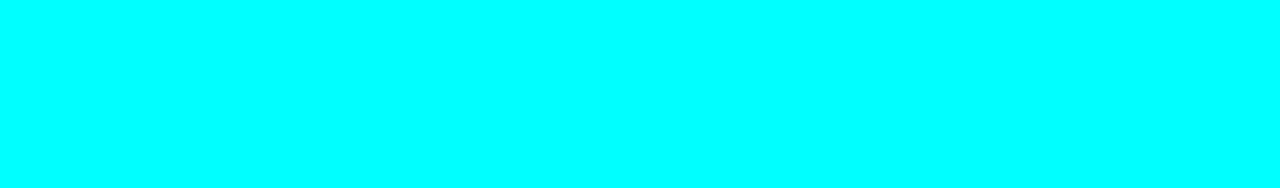
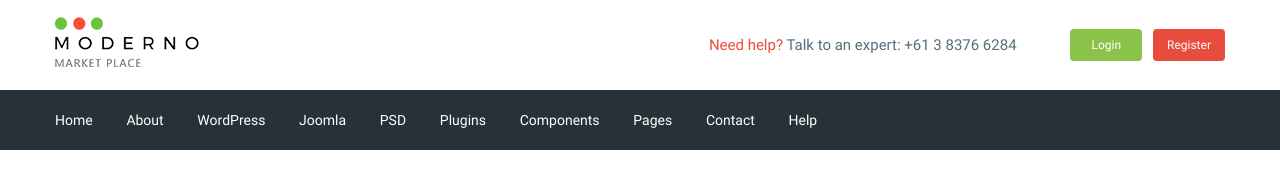
Before and after one commit to denktag/moderno, a website: page app/index.html in a window 1280 px wide. Drawn offline with nearby package versions, Linux system fonts and the light colour scheme; files that its build step writes are made by us from their sources; files whose address does not match are found by name.

Commit message:
added header

```diff
--- a/app/index.html
+++ b/app/index.html
@@ -8,7 +8,80 @@
 	<link rel="stylesheet" href="css/style.min.css">
 </head>
 <body>
-	<div class="box"></div>
+	<header class="header">
+		<div class="header__top">
+			<div class="container">
+				<div class="header__top-inner">
+					<div class="header__logo">
+						<a class="header__logo-link" href="#">
+							<img class="header__logo-image" src="images/logo.png" alt="logo">
+						</a>
+					</div>
+
+					<div class="header__text">
+						<a class="header__text-help" href="#">Need help?</a>
+							Talk to an expert:
+							<a class="header__text-phone" href="tel:61383766284">+61 3 8376 6284</a>
+					</div>
+
+					<div class="header__box">
+						<a class="header__basket" href="#"></a>
+						<a href="#" class="header__btn header__btn--login">Login</a>
+						<a href="#" class="header__btn header__btn--registr">Register</a>
+					</div>
+				</div>
+			</div>
+		</div>
+
+
+		<div class="header__menu">
+			<div class="container">
+				<nav class="menu">
+					<ul class="menu__list">
+						<li class="menu__items">
+							<a class="menu__items-link" href="#">Home</a>
+						</li>
+
+						<li class="menu__items">
+							<a class="menu__items-link" href="#">About</a>
+						</li>
+
+						<li class="menu__items">
+							<a class="menu__items-link" href="#">WordPress</a>
+						</li>
+
+						<li class="menu__items">
+							<a class="menu__items-link" href="#">Joomla</a>
+						</li>
+
+						<li class="menu__items">
+							<a class="menu__items-link" href="#">PSD</a>
+						</li>
+
+						<li class="menu__items">
+							<a class="menu__items-link" href="#">Plugins</a>
+						</li>
+
+						<li class="menu__items">
+							<a class="menu__items-link" href="#">Components</a>
+						</li>
+
+						<li class="menu__items">
+							<a class="menu__items-link" href="#">Pages</a>
+						</li>
+
+						<li class="menu__items">
+							<a class="menu__items-link" href="#">Contact</a>
+						</li>
+
+						<li class="menu__items">
+							<a class="menu__items-link" href="#">Help</a>
+						</li>
+					</ul>
+				</nav>
+			</div>
+		</div>
+	</header>
 
 	<script src="https://ajax.googleapis.com/ajax/libs/jquery/3.5.1/jquery.min.js"></script>
 	<script src="js/libs.min.js"></script>
--- /dev/null
+++ b/app/scss/_fonts.scss
@@ -0,0 +1,29 @@
+@font-face {
+  font-family: "Roboto-Regular";
+  src: url("./fonts/Roboto-Regular.ttf") format("truetype"),
+       url("./fonts/Roboto-Regular.woff") format("woff"),
+       url("./fonts/Roboto-Regular.woff2") format("woff2");
+  font-weight: 400;
+	font-style: normal;
+	font-display: swap;
+}
+
+@font-face {
+  font-family: "Roboto-Medium";
+  src: url("./fonts/Roboto-Medium.ttf") format("truetype"),
+       url("./fonts/Roboto-Medium.woff") format("woff"),
+       url("./fonts/Roboto-Medium.woff2") format("woff2");
+  font-weight: 500;
+	font-style: normal;
+	font-display: swap;
+}
+
+@font-face {
+  font-family: "Roboto-Bold";
+  src: url("./fonts/Roboto-Bold.ttf") format("truetype"),
+       url("./fonts/Roboto-Bold.woff") format("woff"),
+       url("./fonts/Roboto-Bold.woff2") format("woff2");
+  font-weight: 700;
+	font-style: normal;
+	font-display: swap;
+}
--- /dev/null
+++ b/app/scss/_global.scss
@@ -0,0 +1,36 @@
+html {
+  box-sizing: border-box;
+}
+
+*,
+*::after,
+*::before {
+  box-sizing: inherit;
+}
+
+a {
+	display: inline-block;
+	text-decoration: none;
+	color: $text;
+}
+
+ul,
+li {
+  margin: 0;
+  padding: 0;
+  list-style: none;
+}
+
+body {
+	font-family: "Roboto-Regular", sans-serif;
+	font-size: 15px;
+	line-height: 24px;
+	font-weight: 400;
+	color: $text;
+}
+
+.container {
+  max-width: 1200px;
+  margin: 0 auto;
+  padding: 0 15px;
+}
--- /dev/null
+++ b/app/scss/_vars.scss
@@ -0,0 +1,4 @@
+$text: #546e7a;
+$orange: #e74c3c;
+$green: #8bc34a;
+$bg: #263238;
--- a/app/scss/style.scss
+++ b/app/scss/style.scss
@@ -1,13 +1,86 @@
-html {
-  box-sizing: border-box;
+@import 'vars';
+@import 'global';
+@import 'fonts';
+
+
+
+.header {
+}
+.header__top {
+}
+.container {
+}
+.header__top-inner {
+  display: flex;
+  justify-content: space-between;
+  align-items: center;
+  height: 90px;
 }
 
-*,
-*::after,
-*::before {
-  box-sizing: inherit;
+.header__logo {
+}
+.header__logo-link {
+}
+.header__logo-image {
 }
 
-body {
-  background-color:aqua;
+.header__text {
+  margin-left: auto;
+  margin-right: 50px;
 }
+
+.header__text-help {
+  color: $orange;
+}
+
+.header__text-help {
+}
+.header__text-phone {
+}
+.header__box {
+}
+.header__basket {
+}
+
+.header__btn {
+  padding: 4px;
+  width: 72px;
+  border-radius: 4px;
+  color: #fff;
+  text-align: center;
+  font-size: 12px;
+}
+
+.header__btn--login {
+  background-color: $green;
+}
+
+.header__btn--registr {
+  background-color: $orange;
+  margin-left: 7px;
+}
+
+.header__menu {
+  background-color: $bg;
+}
+.menu {
+  display: flex;
+  align-items: center;
+  height: 60px;
+}
+
+.menu__list {
+
+}
+
+.menu__items {
+  display: inline-block;
+  & + & {
+    margin-left: 30px;
+  }
+}
+
+.menu__items-link {
+  color: #fff;
+  font-size: 14px;
+}
--- a/gulpfile.js
+++ b/gulpfile.js
@@ -8,7 +8,7 @@ let gulp = require("gulp"),
 	cssmin = require("gulp-cssmin");
 
 gulp.task("sass", function () {
-	return gulp.src("app/scss/style.scss")
+	return gulp.src("app/scss/**/*.scss")
 						 .pipe(sass({ outputStyle: "compressed" }))
 						 .pipe(rename({ suffix: ".min" }))
 						 .pipe(autoprefixer({
@@ -58,7 +58,7 @@ gulp.task('browser-sync', function() {
 });
 
 gulp.task("watch", function () {
-  gulp.watch("app/scss/style.scss", gulp.parallel("sass"));
+	gulp.watch("app/scss/**/*.scss", gulp.parallel("sass"));
   gulp.watch("app/*.html", gulp.parallel("html"));
   gulp.watch("app/js/*.js", gulp.parallel("js"));
 });
```
Also changed, not shown: app/fonts/Roboto-Bold.ttf (added), app/fonts/Roboto-Bold.woff (added), app/fonts/Roboto-Bold.woff2 (added), app/fonts/Roboto-Medium.ttf (added), app/fonts/Roboto-Medium.woff (added), app/fonts/Roboto-Medium.woff2 (added), app/fonts/Roboto-Regular.ttf (added), app/fonts/Roboto-Regular.woff (added), app/fonts/Roboto-Regular.woff2 (added), app/images/logo.png (added).
